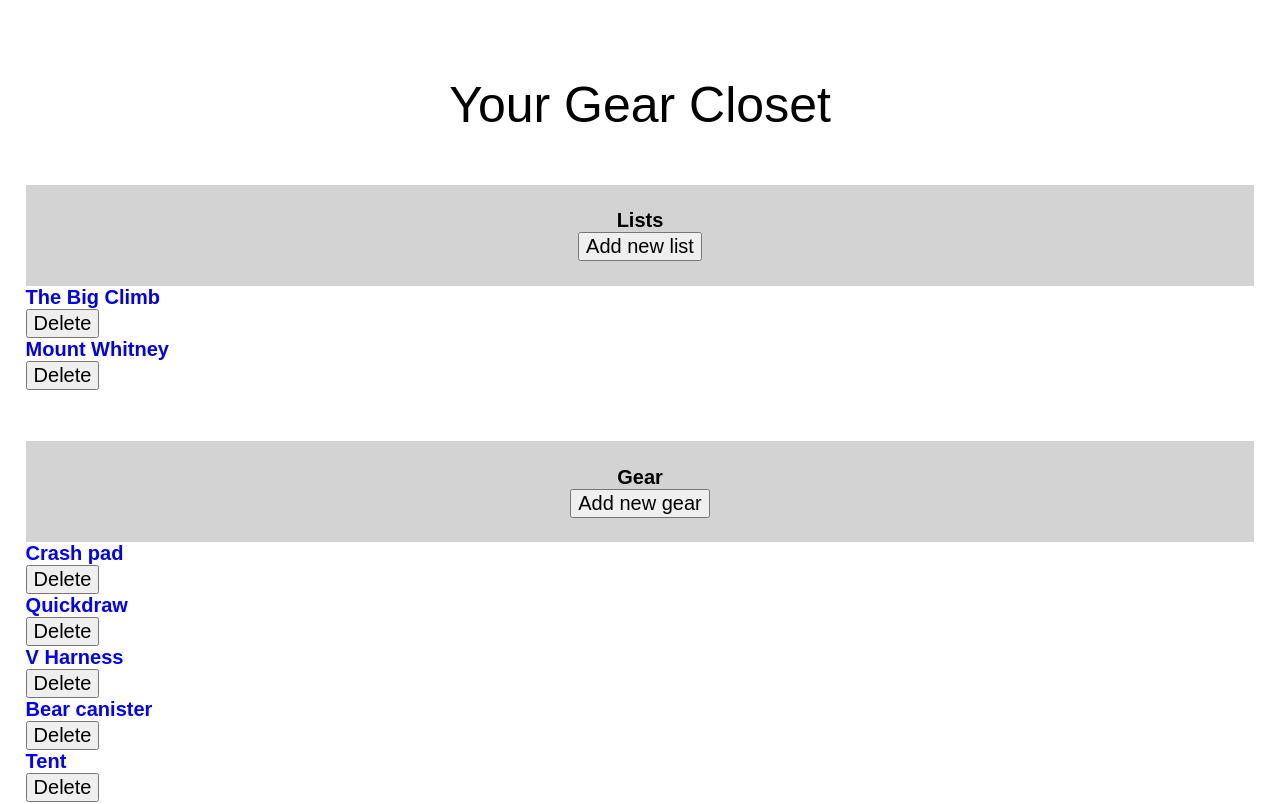
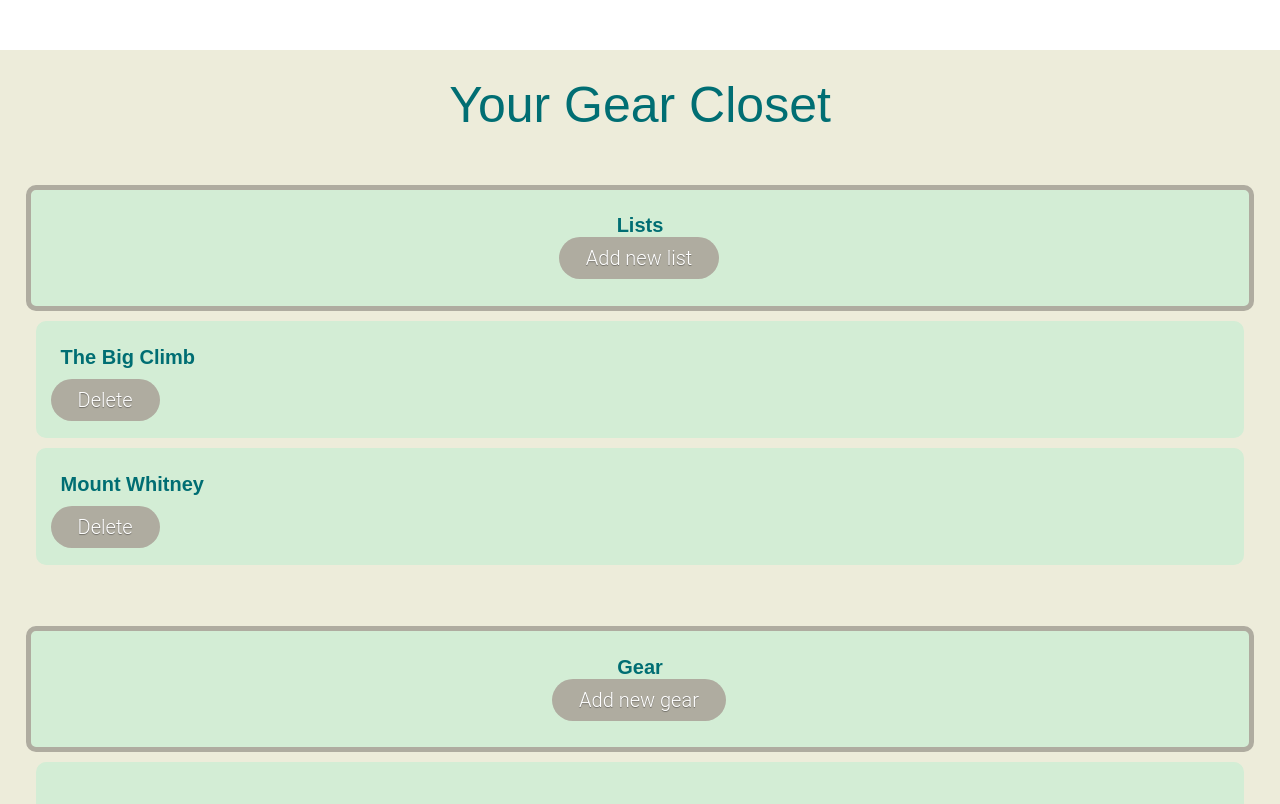
Before and after one commit to vreplicon/gear-closet, a React (Create React App) app: page /home in a window 1280 px wide. Shown: the top 804 px of the page. Built offline with nearby package versions, Linux system fonts and the light colour scheme.

Commit message:
Adding styling and dividing up css

```diff
--- a/src/App.css
+++ b/src/App.css
@@ -8,7 +8,7 @@
 nav, footer {
     position: fixed;
     width: 100%;
-    background-color: darkgray;
+    background-color: #D3EDD5;
     height: 50px;
 }
 
@@ -16,11 +16,6 @@ nav {
     top: 0px;
     left: 0px;
     padding-right: 30px;
-}
-
-.tagline {
-    font-style: italic;
-    text-align: center;
 }
 
 footer {
@@ -39,18 +34,47 @@ section, .banner {
 main {
     margin-top: 50px;
     margin-bottom: 80px;
+    background-color: #EDECDA;
 }
 
 h1 {
     font-size: 50px;
     font-weight: normal;
     text-align: center;
+    color: #006E73;
+}
+
+h2 {
+    color: #006E73;
 }
 
 p {
     font-size: 20px;
 }
 
+button{
+    display:inline-block;
+    padding:0.3em 1.2em;
+margin:0 0.1em 0.1em 0;
+border:0.16em solid rgba(255,255,255,0);
+border-radius:2em;
+box-sizing: border-box;
+text-decoration:none;
+font-family:'Roboto',sans-serif;
+font-weight:300;
+color:#FFFFFF;
+background-color: #AFACA0;
+text-shadow: 0 0.04em 0.04em rgba(0,0,0,0.35);
+text-align:center;
+transition: all 0.2s;
+    }
+    button:hover{
+    border-color: rgba(255,255,255,1);
+    }
+button:focus{
+    outline: none;
+    border-color: #FFFFFF;
+}
 
 ul {
     display: none;
@@ -64,15 +88,23 @@ li {
 }
 
 .one, .three {
-    background-color: gray;
+    background-color: #AFACA0;
 }
 
 .two {
-    background-color: lightgray;
+    background-color: #D3EDD5;
+        /* width: 288px;
+        height: 200px; */
+        /* display: flex; */
+        /* justify-content: flex-end; */
+        border: 5px solid #AFACA0;
+        border-radius: 10px;
+        /* background-color: #FFF; */
 }
 
 form {
-    background-color: lightgray;
+    background-color: #D3EDD5;
+    border-radius: 10px;
     padding: 2%;
 }
 
@@ -111,18 +143,7 @@ header, .one, .two, .three {
     text-align: center;
 }
 
-.gear-title {
-    color: blue;
-}
-
-.gear-title:hover {
-    cursor: pointer;
-}
 
 a {
     text-decoration: none;
 }
-
-dt {
-    font-weight: bold;
-}
--- /dev/null
+++ b/src/Components/AddGear/AddGear.css
@@ -0,0 +1,29 @@
+.gear-name, .gear-notes, .gear-weight {
+    margin: 0;
+    padding: 0.8rem 1.6rem;
+    /* color: inherit; */
+    /* width: 100%; */
+    /* font-family: inherit;
+    font-size: 2.1rem;
+    font-weight: inherit;
+    line-height: 1.8; */
+    border: none;
+    border-radius: 10px;
+    transition: box-shadow 300ms;
+}
+
+.dropdown {
+    border-radius: 10px;
+    padding: 0.8rem 1.6rem;
+    border:0.16em solid rgba(255,255,255,0);
+}
+
+.dropdown:focus {
+    outline: none;
+    border-color: #006E73;
+}
+
+.gear-name:focus, .gear-notes:focus, .gear-weight:focus {
+    outline: none;
+    box-shadow: 0.2rem 0.8rem 1.6rem #006E73;
+}
--- a/src/Components/AddGear/AddGear.js
+++ b/src/Components/AddGear/AddGear.js
@@ -1,4 +1,5 @@
 import React from 'react';
+import './AddGear.css'
 import AppContext from '../AppContext/AppContext'
 import uuid from 'uuid'
 
@@ -40,13 +41,13 @@ export default class AddGear extends React.Component {
         })}>
                         <div className="form-section">
                             <label for="gear-name">Name</label>
-                            <input type="text" name="gear-name" placeholder="Crash Pad" required
+                            <input className="gear-name" type="text" name="gear-name" placeholder="Crash Pad" required
                             onChange={(e) => this.setState({name: e.target.value})}/>
                         </div>
 
                         <div className="gear-type form-section">
                             <label for="gear-type">Gear Type</label>
-                            <select onChange={(e) => this.setState({type: e.target.value})}>
+                            <select className="dropdown" onChange={(e) => this.setState({type: e.target.value})}>
                                 <option>Rock Climbing</option>
                                 <option>Camping</option>
                                 <option>Other</option>
@@ -55,9 +56,9 @@ export default class AddGear extends React.Component {
 
                         <div className="form-section">
                             <label for="gear-weight">Weight</label>
-                            <input type="number" name="gear-weight" placeholder="5"
+                            <input className="gear-weight" type="number" name="gear-weight" placeholder="5"
                             onChange={(e) => this.setState({weight: e.target.value})}/>
-                            <select onChange={(e) => this.setState({unit: e.target.value})}>
+                            <select className="dropdown" onChange={(e) => this.setState({unit: e.target.value})}>
                                 <option>oz</option>
                                 <option>lb</option>
                                 <option>g</option>
@@ -66,7 +67,7 @@ export default class AddGear extends React.Component {
 
                         <div className="form-section">
                             <label for="notes">Notes</label>
-                            <textarea name="notes" onChange={(e) => this.setState({notes: e.target.value})}></textarea>
+                            <textarea className="gear-notes" name="notes" onChange={(e) => this.setState({notes: e.target.value})}></textarea>
                         </div>
 
                         <button type="submit">Submit</button>
--- /dev/null
+++ b/src/Components/AddList/AddList.css
@@ -0,0 +1,58 @@
+.list-title, .trip-description {
+    margin: 0;
+    padding: 0.8rem 1.6rem;
+    /* color: inherit; */
+    /* width: 100%; */
+    /* font-family: inherit;
+    font-size: 2.1rem;
+    font-weight: inherit;
+    line-height: 1.8; */
+    border: none;
+    border-radius: 10px;
+    transition: box-shadow 300ms;
+  }
+
+  .list-title:focus, .trip-description:focus {
+    outline: none;
+    box-shadow: 0.2rem 0.8rem 1.6rem #006E73;
+  }
+
+
+  .gear-list input[type="checkbox"] {
+    opacity: 0;
+}
+
+.gear-list label::before{
+    content: "";
+    display: inline-block;
+
+    height: 16px;
+    width: 16px;
+
+    border: 1px solid;
+}
+
+.gear-list label::after {
+    content: "";
+    display: inline-block;
+    height: 6px;
+    width: 9px;
+    border-left: 2px solid;
+    border-bottom: 2px solid;
+
+    transform: rotate(-45deg);
+}
+
+/*Hide the checkmark by default*/
+.gear-list input[type="checkbox"] + label::after {
+    content: none;
+}
+/*Unhide the checkmark on the checked state*/
+.gear-list input[type="checkbox"]:checked + label::after {
+    content: "";
+}
+
+/*Adding focus styles on the outer-box of the fake checkbox*/
+.gear-list input[type="checkbox"]:focus + label::before {
+    outline: rgb(59, 153, 252) auto 5px;
+}
--- a/src/Components/AddList/AddList.js
+++ b/src/Components/AddList/AddList.js
@@ -1,4 +1,5 @@
 import React from 'react';
+import './AddList.css'
 import AppContext from '../AppContext/AppContext'
 import uuid from 'uuid'
 
@@ -49,7 +50,7 @@ export default class AddList extends React.Component {
                     type="checkbox"
                     className="gear-checkbox"
                     value={gear.name}
-
+                    checked={this.state.gear.includes(gear.id) ? true : false}
                     />
                 {gear.name}
                 </label>
@@ -73,6 +74,7 @@ export default class AddList extends React.Component {
                         <div className="form-section">
                             <label htmlFor="list-title">List title</label>
                             <input
+                                className="list-title"
                                 type="text"
                                 name="list-title"
                                 placeholder="Freerider Climb"
@@ -82,7 +84,7 @@ export default class AddList extends React.Component {
 
                         <div className="form-section">
                             <label htmlFor="trip-description">Trip summary</label>
-                            <textarea name="trip-description" rows="10"  onChange={(e) => this.setState({description: e.target.value})}></textarea>
+                            <textarea className="trip-description" name="trip-description" rows="10"  onChange={(e) => this.setState({description: e.target.value})}></textarea>
                         </div>
 
                         <div className="form-section">
--- /dev/null
+++ b/src/Components/GearDetails/GearDetails.css
@@ -0,0 +1,3 @@
+dt {
+    font-weight: bold;
+}
--- /dev/null
+++ b/src/Components/GearHeader/GearHeader.css
@@ -0,0 +1,11 @@
+.gear-header {
+    background-color: #D3EDD5;
+    margin: 10px;
+    border-radius: 10px;
+    padding: 0.75em;
+}
+
+h3.gear-name {
+    margin: 10px;
+    color: #006E73;
+}
--- a/src/Components/GearHeader/GearHeader.js
+++ b/src/Components/GearHeader/GearHeader.js
@@ -1,4 +1,5 @@
 import React from 'react';
+import './GearHeader.css'
 import AppContext from '../AppContext/AppContext'
 import GearDetails from '../GearDetails/GearDetails'
 
@@ -29,7 +30,7 @@ export default class GearHeader extends React.Component {
     render() {
         return (
             <div className="gear-header">
-            <h3 className="gear-title" onClick={() => this.toggleDetails()}>{this.props.gear.name}</h3>
+            <h3 className="gear-name" onClick={() => this.toggleDetails()}>{this.props.gear.name}</h3>
             { this.state.showDetails ? <GearDetails gear={this.props.gear}/> : null }
             {this.props.hideDelete ? null :
             <button onClick={() => this.context.deleteGear(this.props.gear.id)}>Delete</button>}
--- a/src/Components/LandingPage/LandingPage.css
+++ b/src/Components/LandingPage/LandingPage.css
@@ -0,0 +1,4 @@
+.tagline {
+    font-style: italic;
+    text-align: center;
+}
--- /dev/null
+++ b/src/Components/ListHeader/ListHeader.css
@@ -0,0 +1,11 @@
+.list-header {
+    background-color: #D3EDD5;
+    margin: 10px;
+    border-radius: 10px;
+    padding: 0.75em;
+}
+
+h3.list-name {
+    margin: 10px;
+    color: #006E73;
+}
--- a/src/Components/ListHeader/ListHeader.js
+++ b/src/Components/ListHeader/ListHeader.js
@@ -1,4 +1,5 @@
 import React from 'react';
+import './ListHeader.css';
 import {Link} from 'react-router-dom'
 import AppContext from '../AppContext/AppContext'
 
@@ -13,7 +14,7 @@ export default class ListHeader extends React.Component {
         return (
             <div className="list-header">
                 <Link to={`/list/${list.id}`} className="list-name">
-                    <h3>{list.name}</h3>
+                    <h3 class="list-name">{list.name}</h3>
                 </Link>
                 <button onClick={() => this.context.deleteList(list.id)}>Delete</button>
             </div>
```
